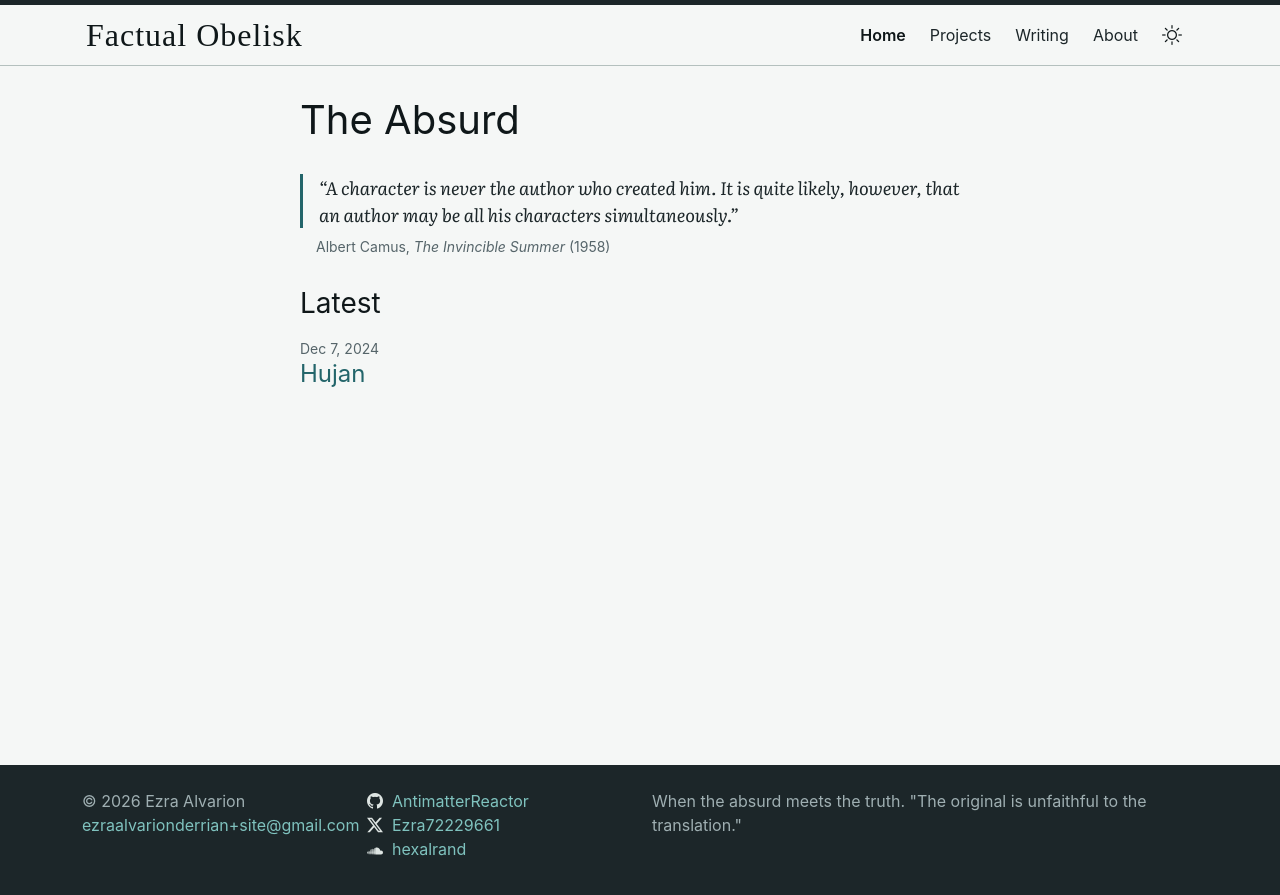
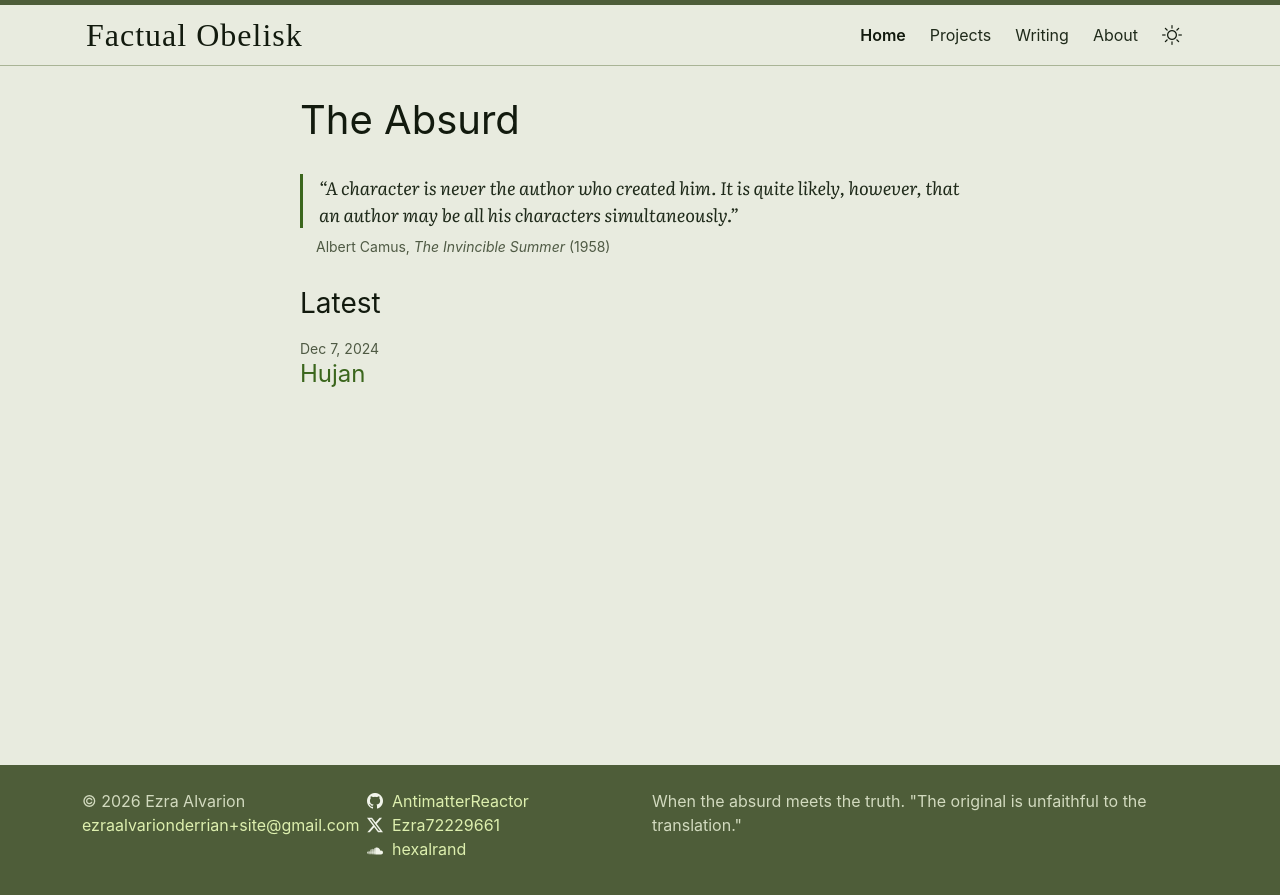
Before and after one commit to AntimatterReactor/AntimatterReactor.github.io, a Jekyll site: the page built from index.md, in a window 1280 px wide. Shown: the top 895 px of the page. Built offline with Jekyll 4.4.1, drawn with Linux system fonts in a browser that asks for light colours; some web fonts are replaced.

Commit message:
Switch palette to Handheld
- Olive LCD tokens for light and dark
- Frame text tokens per mode; light frame mid olive, dark frame deep green

Co-Authored-By: Claude Opus 5.5 <noreply@anthropic.com>
Claude-Session: https://claude.ai/code/session_01Pf2g2v1MPwhiP4CQiFsfR1

```diff
--- a/_includes/head.html
+++ b/_includes/head.html
@@ -3,7 +3,7 @@
   <meta http-equiv="X-UA-Compatible" content="IE=edge">
   <meta name="viewport" content="width=device-width, initial-scale=1">
   <meta name="color-scheme" content="light dark">
-  <meta name="theme-color" content="#1C2629">
+  <meta name="theme-color" content="#4E5D39">
   <script>
     (function () {
       var t = null;
--- a/_sass/minima/_theme.scss
+++ b/_sass/minima/_theme.scss
@@ -1,13 +1,13 @@
-// Monsoon palette. Alternatives in PALETTES.md.
 @function rgb-list($c) {
   @return #{red($c)}, #{green($c)}, #{blue($c)};
 }
 
-@mixin theme($bg, $surface, $border, $ink, $strong, $muted, $accent, $accent-hover, $signal, $frame) {
+// Handheld palette. Alternatives in PALETTES.md.
+@mixin theme($bg, $surface, $border, $ink, $strong, $muted, $accent, $accent-hover, $signal) {
   --bs-body-bg: #{$bg};
-  --bs-body-bg-rgb: #{red($bg)}, #{green($bg)}, #{blue($bg)};
+  --bs-body-bg-rgb: #{rgb-list($bg)};
   --bs-body-color: #{$ink};
-  --bs-body-color-rgb: #{red($ink)}, #{green($ink)}, #{blue($ink)};
+  --bs-body-color-rgb: #{rgb-list($ink)};
   --bs-emphasis-color: #{$strong};
   --bs-heading-color: #{$strong};
   --bs-secondary-color: #{$muted};
@@ -16,26 +16,34 @@
   --bs-secondary-bg: #{$surface};
   --bs-border-color: #{$border};
   --bs-link-color: #{$accent};
-  --bs-link-color-rgb: #{red($accent)}, #{green($accent)}, #{blue($accent)};
+  --bs-link-color-rgb: #{rgb-list($accent)};
   --bs-link-hover-color: #{$accent-hover};
-  --bs-link-hover-color-rgb: #{red($accent-hover)}, #{green($accent-hover)}, #{blue($accent-hover)};
+  --bs-link-hover-color-rgb: #{rgb-list($accent-hover)};
   --signal: #{$signal};
-  --frame: #{$frame};
 }
 
-// Text on the frame (footer, top line, overscroll). Same in both modes.
-$frame-ink: #DDE4E2;
-$frame-muted: #9FAFB2;
-$frame-accent: #7FC2BE;
-$frame-accent-hover: #A3D4D1;
+// Frame: top line, footer, canvas (overscroll), and the text on it.
+@mixin frame($frame, $ink, $muted, $accent, $accent-hover) {
+  --frame: #{$frame};
+  --frame-ink: #{$ink};
+  --frame-ink-rgb: #{rgb-list($ink)};
+  --frame-muted: #{$muted};
+  --frame-muted-rgb: #{rgb-list($muted)};
+  --frame-accent: #{$accent};
+  --frame-accent-rgb: #{rgb-list($accent)};
+  --frame-accent-hover: #{$accent-hover};
+  --frame-accent-hover-rgb: #{rgb-list($accent-hover)};
+}
 
 :root,
 [data-bs-theme="light"] {
-  @include theme(#F5F7F6, #DFE6E4, #B4C0BE, #1C2629, #0F1719, #56656A, #23656A, #174A4E, #8A500E, #1C2629);
+  @include theme(#E8EBDF, #DCE1CF, #A9B496, #1F2A1A, #121A0E, #4F5A44, #3B661D, #2A4A14, #8C3B2E);
+  @include frame(#4E5D39, #F1F4EA, #D2DABF, #DDEFAE, #FFFFFF);
 }
 
 [data-bs-theme="dark"] {
-  @include theme(#111A1D, #1D2A2E, #3A4C52, #DDE4E2, #F2F5F4, #93A3A6, #73B7B3, #A3D4D1, #E2A955, #2A3B41);
+  @include theme(#141A12, #1E271B, #3A4733, #DCE3CF, #EEF2E6, #9AA68C, #A7C46A, #C6DC93, #E08A74);
+  @include frame(#22301C, #DCE3CF, #9AA68C, #A7C46A, #C6DC93);
 }
 
 ::selection {
@@ -76,15 +84,15 @@ body {
 }
 
 #site-footer {
-  --bs-body-color: #{$frame-ink};
-  --bs-body-color-rgb: #{rgb-list($frame-ink)};
-  --bs-emphasis-color: #{$frame-ink};
-  --bs-secondary-color: #{$frame-muted};
-  --bs-secondary-rgb: #{rgb-list($frame-muted)};
-  --bs-link-color: #{$frame-accent};
-  --bs-link-color-rgb: #{rgb-list($frame-accent)};
-  --bs-link-hover-color: #{$frame-accent-hover};
-  --bs-link-hover-color-rgb: #{rgb-list($frame-accent-hover)};
+  --bs-body-color: var(--frame-ink);
+  --bs-body-color-rgb: var(--frame-ink-rgb);
+  --bs-emphasis-color: var(--frame-ink);
+  --bs-secondary-color: var(--frame-muted);
+  --bs-secondary-rgb: var(--frame-muted-rgb);
+  --bs-link-color: var(--frame-accent);
+  --bs-link-color-rgb: var(--frame-accent-rgb);
+  --bs-link-hover-color: var(--frame-accent-hover);
+  --bs-link-hover-color-rgb: var(--frame-accent-hover-rgb);
   color: var(--bs-body-color);
   background-color: var(--frame);
   padding-bottom: 1.5rem;
```
